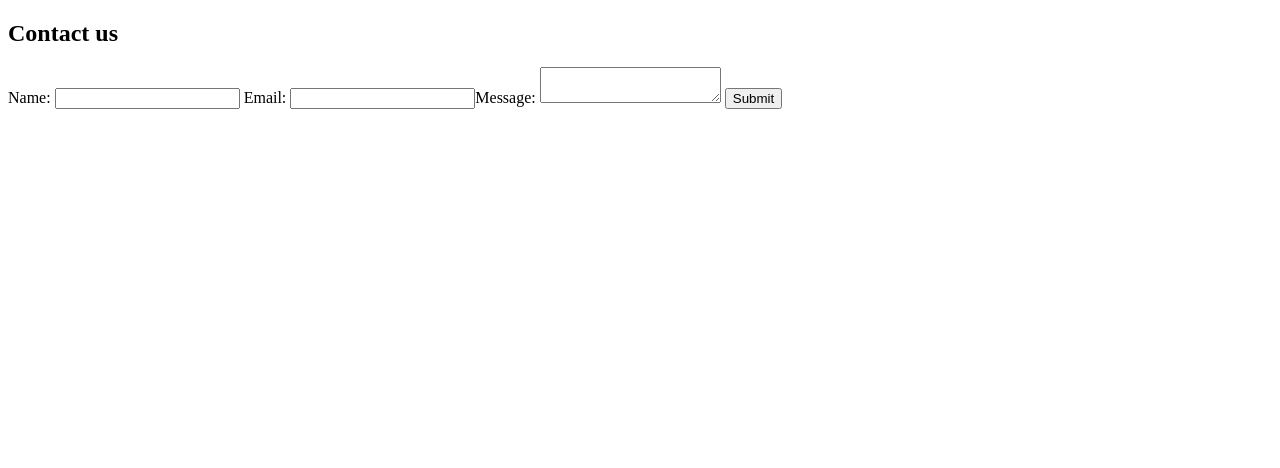
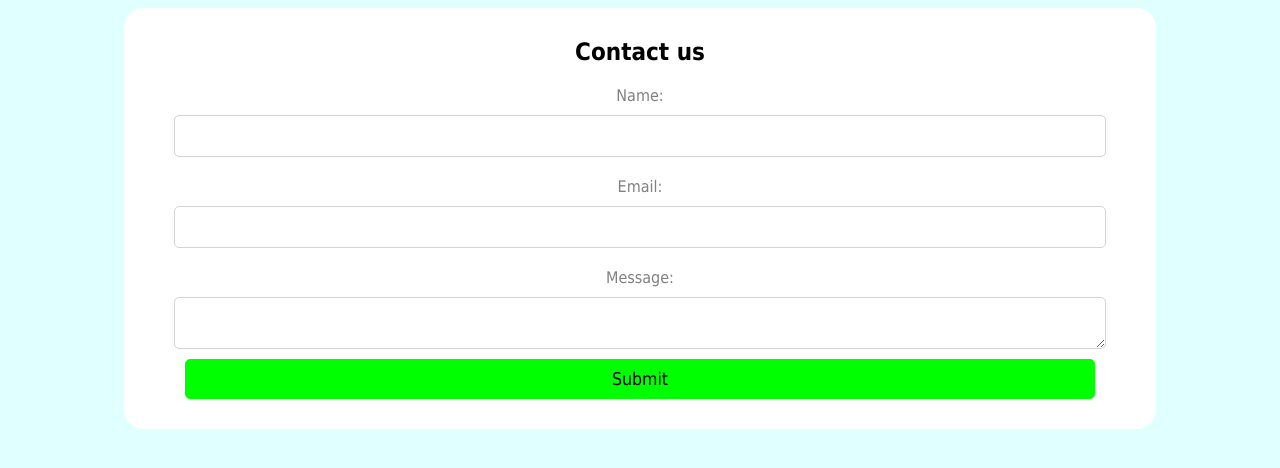
Before and after one commit to KaashDev/freecodecamp, a plain HTML site: page CSS/contactForm/index.html in a window 1280 px wide. Drawn offline with Linux system fonts and the light colour scheme.

Commit message:
Enhance contact form styles with new CSS rules

```diff
--- a/CSS/contactForm/styles.css
+++ b/CSS/contactForm/styles.css
@@ -1,3 +1,53 @@
 body{
-    font-size: 16px;
+background-color:lightcyan;
 }
+
+.form-container{
+  background-color:white;
+  border-radius:20px;
+  padding:10px;
+  width:80%;
+  margin: auto;
+}
+
+label{
+  display:block;
+  text-align:center;
+  margin:20px auto;
+  color:grey;
+  font-family: Tahoma;
+}
+
+h2{
+  display:block;
+  text-align:center;
+  margin:20px auto;
+  font-family: Tahoma;
+}
+
+input, textarea{
+  display:block;
+  margin:10px auto;
+  margin-bottom:10px;
+  width:90%;
+  padding: 10px;
+  border: 1px solid lightgrey;
+  border-radius:5px;
+  min-height:20px;
+}
+
+button{
+  display:block;
+  margin: auto;
+  width:90%;
+  height:40px;
+background-color:#00ff00;
+border: 1px solid #00ff00;
+border-radius:5px;
+font-family:Tahoma;
+font-size:1.1rem;
+}
+
+button:hover{
+  background-color:#aaff00;
+}
```
